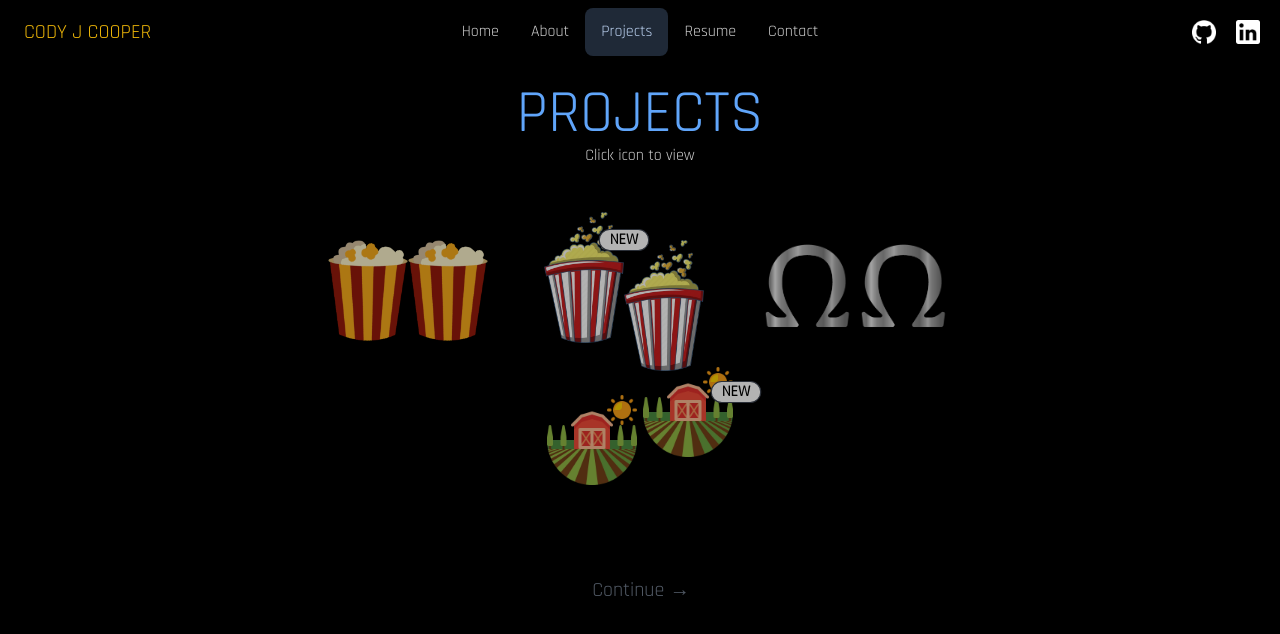
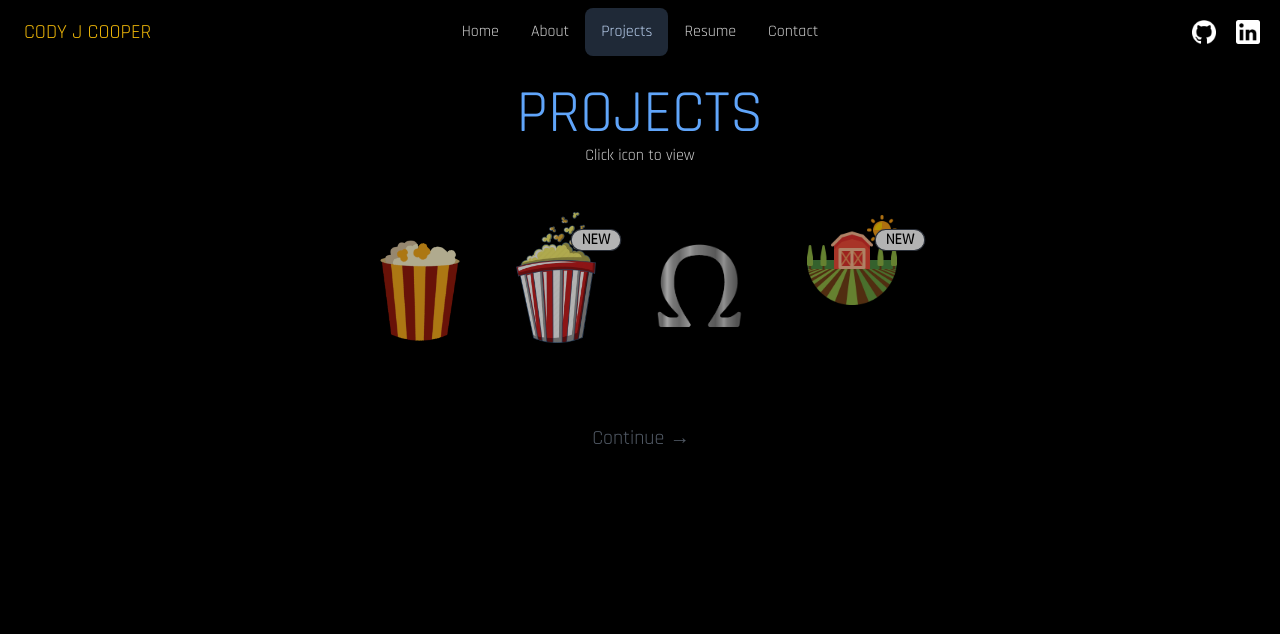
Before and after one commit to Ccooper9893/PortfolioV3, a React (Create React App) app: page / in a window 1280 px wide. Both pictures are taken after a click on the button "Projects". Shown: the top 634 px of the page. Built offline with nearby package versions, Linux system fonts and the light colour scheme.

Commit message:
Fixed duplicate projects bug

```diff
--- a/src/components/pages/Project.js
+++ b/src/components/pages/Project.js
@@ -31,17 +31,7 @@ export default function Project(props) {
         htmlFor={modalId}
         className="btn bg-transparent border-none opacity-70 hover:opacity-100 hover:bg-transparent"
       >
-        {title === "Bring Popcorn V2" ? (
-          <div className="indicator">
-            <span className="indicator-item badge bg-white scale-110 text-black">New</span>
-            <div className="relative -top-7">
-              <img className={logoWidth} alt={logoAlt} src={logoImg}></img>
-            </div>
-          </div>
-        ) : (
-          <img className={logoWidth} alt={logoAlt} src={logoImg}></img>
-        )}
-        {title === "Farmer's Market" ? (
+        {title === "Bring Popcorn V2" || title === "Farmer's Market" ? (
           <div className="indicator">
             <span className="indicator-item badge bg-white scale-110 text-black">New</span>
             <div className="relative -top-7">
```
